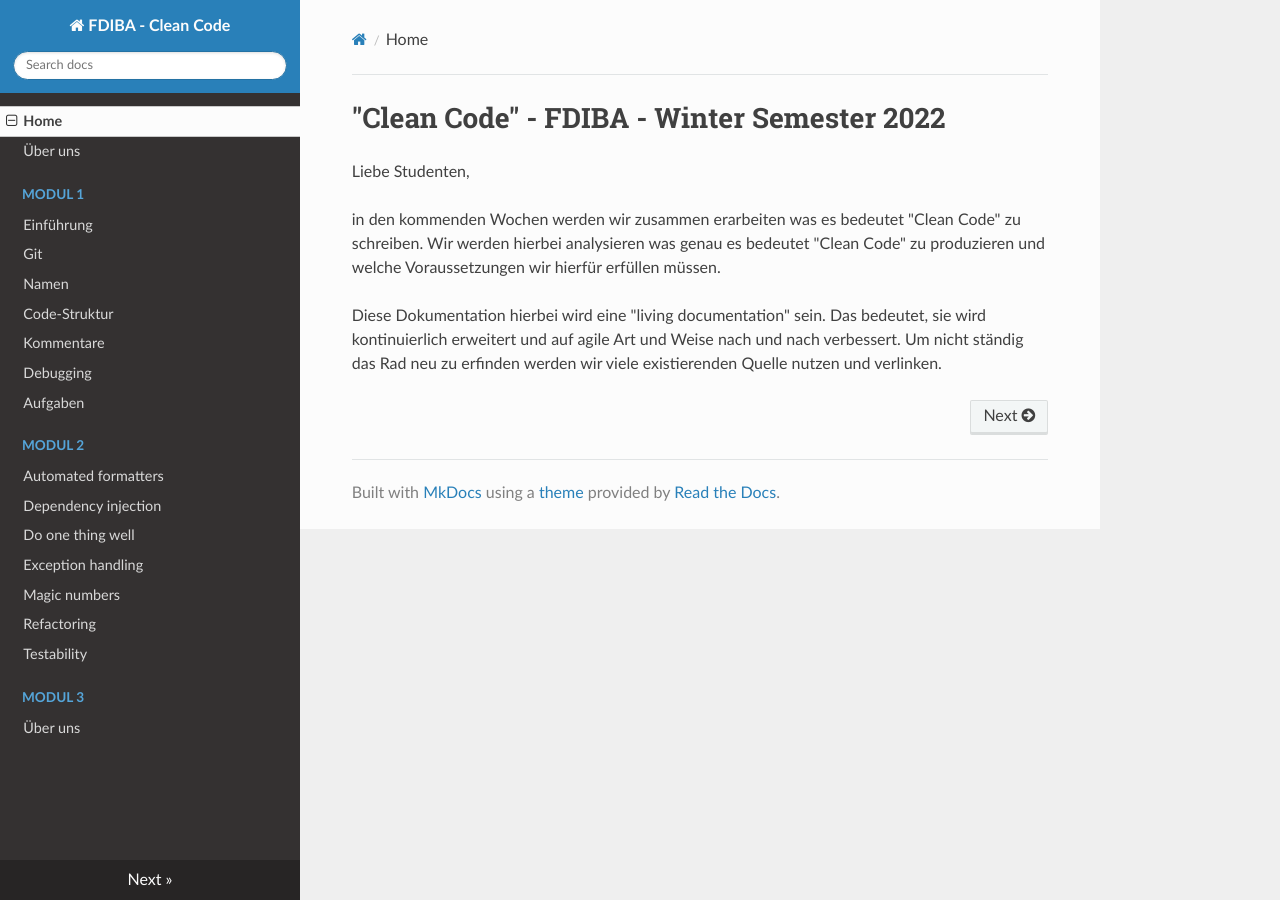
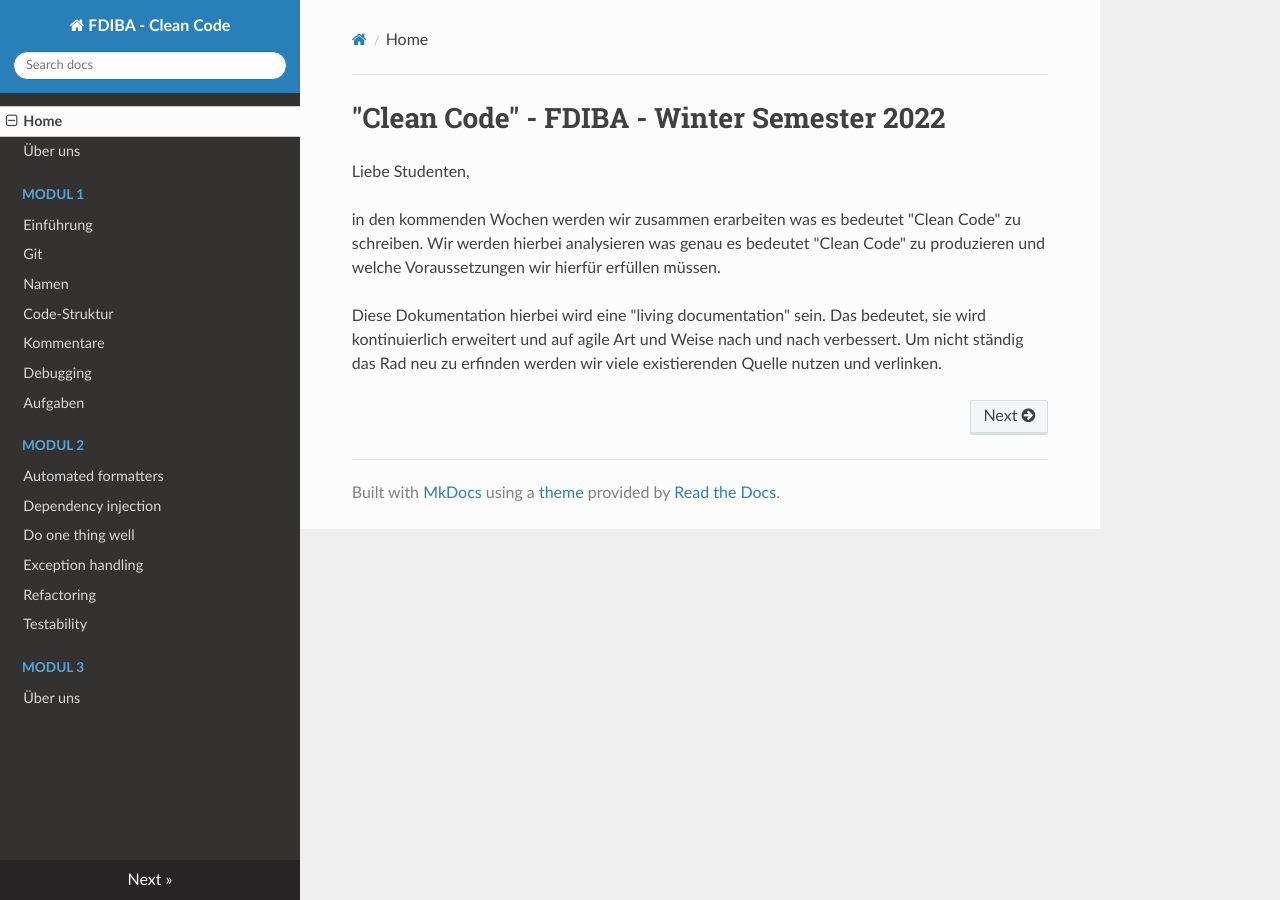
Before and after one commit to fdiba-clean-code/fdiba-clean-code.github.io, an MkDocs documentation site: the page built from docs/index.md, in a window 1280 px wide. Built offline with MkDocs 1.6.1, drawn with Linux system fonts in a browser that asks for light colours; nearby versions of some CDN libraries.

Commit message:
Removed placeholder file

```diff
--- a/mkdocs.yml
+++ b/mkdocs.yml
@@ -16,7 +16,6 @@ nav:
           - module-2/dependency-injection.md
           - module-2/do-one-thing-well.md
           - module-2/exception-handling.md
-          - module-2/magic-numbers.md
           - module-2/refactoring.md
           - module-2/testability.md
     - "Modul 3":
```
Also changed, not shown: docs/module-2/magic-numbers.md (deleted).
